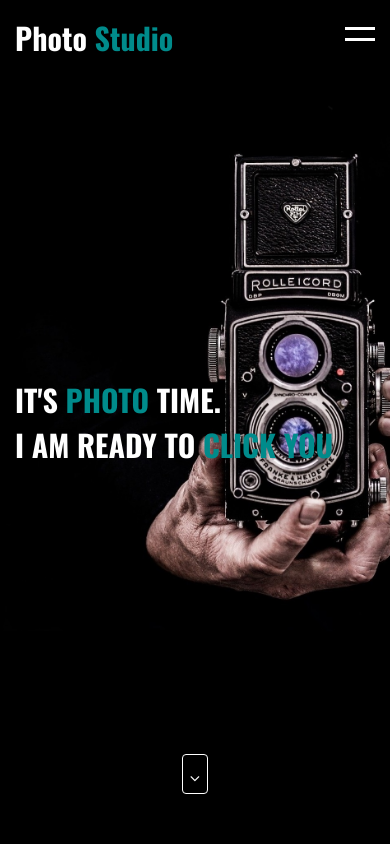
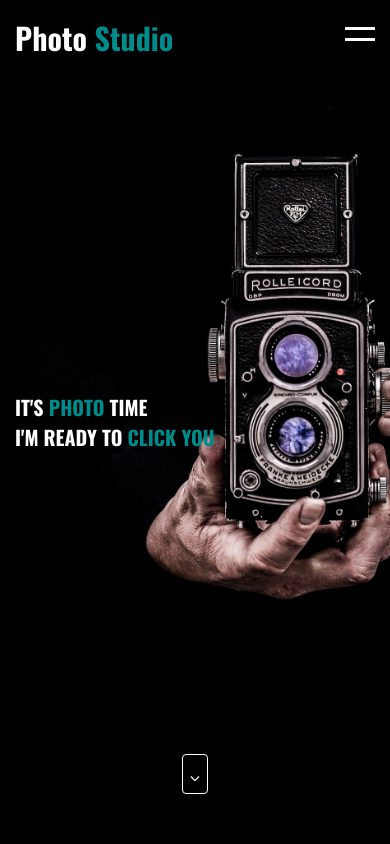
Before and after one commit to lucasferreiradev/portfolio_website_photostudio, a plain HTML site: page index.html in a window 390 px wide. Shown: the top 844 px of the page. Drawn offline with nearby package versions, Linux system fonts and the light colour scheme.

Commit message:
‘commit’

```diff
--- a/css/style.css
+++ b/css/style.css
@@ -935,6 +935,6 @@
 /*if screen width is less than or equal to 550px then*/
 @media(max-width: 550px){
   .home h1{
-      font-size: 30px;
+      font-size: 20px;
   }
 }
--- a/index.html
+++ b/index.html
@@ -43,8 +43,8 @@
   <!-- Start Home -->
   <section class="home wow flash" id="home">
   	 <div class="container">
-  	 	  <h1 class="wow slideInLeft" data-wow-delay="1s">It's <span>photo</span> time.</h1>
-  	 	  <h1 class="wow slideInRight" data-wow-delay="1s">I am ready to <span>click you</span></h1>
+  	 	  <h1 class="wow slideInLeft" data-wow-delay="1s">It's <span>photo</span> time</h1>
+  	 	  <h1 class="wow slideInRight" data-wow-delay="1s">I'm ready to <span>click you</span></h1>
   	 </div>
   	  <!-- go down -->
   	      <a href="#about" class="go-down">
```
